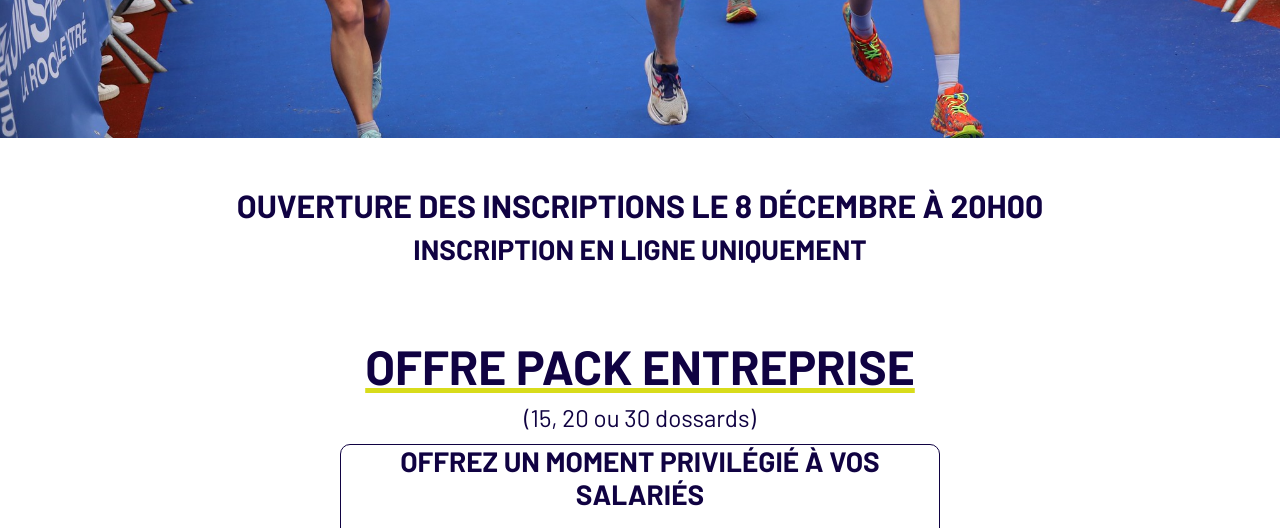
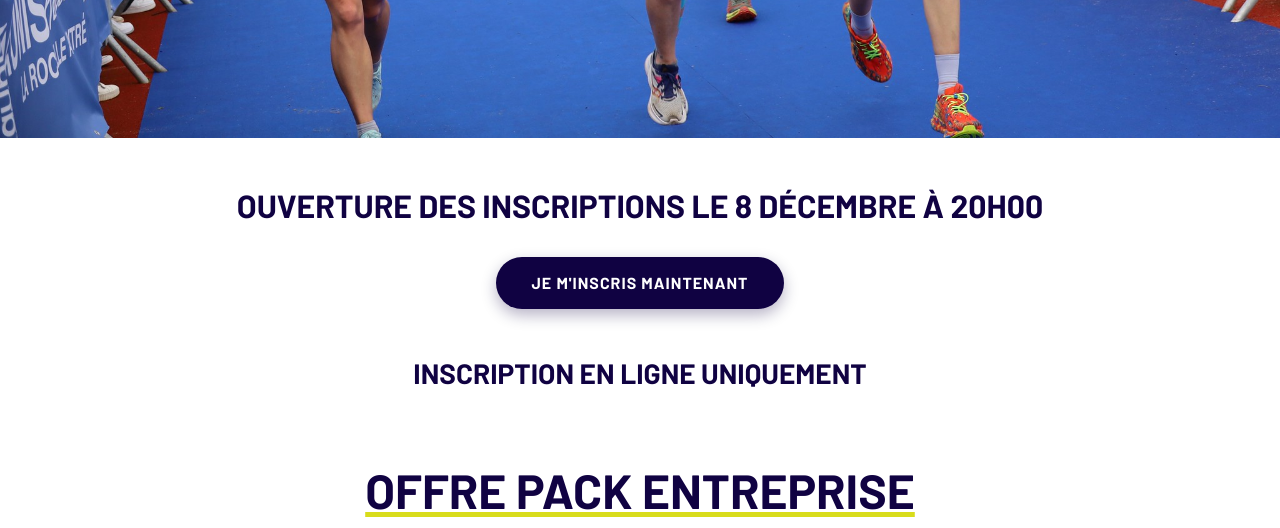
Before and after one commit to Julien0927/Semi-Marathon-LR, a PHP site: page /inscriptions.php in a window 1280 px wide. Shown: the part 789-1317 px from the top of the page. Run offline with PHP 8.4, Linux system fonts and the light colour scheme.

Commit message:
MAJ compteur iinscriptions

```diff
--- a/assets/css/style.css
+++ b/assets/css/style.css
@@ -72,6 +72,54 @@ ul.navbar-nav li a
   box-shadow: 0 6px 15px rgba(83, 57, 230, 0.3);
 }
 
+.btn-inscription {
+  display: inline-block;
+  padding: 14px 36px;
+  background-color: #100242;
+  color: #ffffff;
+  font-family: 'Barlow', sans-serif;
+  font-size: 16px;
+  font-weight: 700;
+  text-transform: uppercase;
+  border-radius: 50px;
+  text-decoration: none;
+  letter-spacing: 1px;
+  transition: all 0.3s ease;
+  box-shadow: 0 6px 15px rgba(16, 2, 66, 0.3);
+}
+
+/* Effet au survol */
+.btn-inscription:hover {
+  background-color: #D8DC1B;
+  color: #100242;
+  transform: translateY(-3px);
+  box-shadow: 0 10px 20px rgba(16, 2, 66, 0.4);
+}
+
+
+.btn-inscriptions {
+  display: inline-block;
+  padding: 14px 36px;
+  background-color: #0a2986;
+  color: #D8DC1B;
+  font-family: 'Barlow', sans-serif;
+  font-size: 16px;
+  font-weight: 700;
+  text-transform: uppercase;
+  border-radius: 50px;
+  text-decoration: none;
+  letter-spacing: 1px;
+  transition: all 0.3s ease;
+  box-shadow: 0 6px 15px rgba(16, 2, 66, 0.3);
+}
+
+/* Effet au survol */
+.btn-inscriptions:hover {
+  background-color: #D8DC1B;
+  color: #0a2986;
+  transform: translateY(-3px);
+  box-shadow: 0 10px 20px rgba(16, 2, 66, 0.4);
+}
 
 .club
 {
@@ -640,9 +688,11 @@ fieldset
 
 .eventTitle {
  font-family: 'Barlow', sans-serif;
-  font-size: 1.5rem;
-  font-weight: 700;
+ font-size: 1.5rem;
+ font-weight: 700;
  color: #0a2986;
+ text-align: center;
+ white-space: nowrap;
 }
 
 .countdown {
--- a/assets/js/script.js
+++ b/assets/js/script.js
@@ -10,16 +10,17 @@ window.scroll({
   });
 
 // Définir la date de la course (à modifier selon vos besoins)
-const raceDate = new Date('2025-03-16T08:30:00').getTime();
+const raceDate = new Date('2025-12-08T20:00:00').getTime();
 
 function updateCountdown() {
     const now = new Date().getTime();
     const timeLeft = raceDate - now;
 
     if (timeLeft <= 0) {
-        document.getElementById('message').textContent = "C'EST PARTI !";
-        document.getElementById('gif').style.display = 'block';
+        /* document.getElementById('message').textContent = "C'EST PARTI !"; */
+        /* document.getElementById('gif').style.display = 'block'; */
         document.querySelectorAll('.number').forEach(el => el.textContent = '00');
+        document.getElementById('btn-inscriptions').style.display = 'block';
         return;
     }
 
--- a/inscriptions.php
+++ b/inscriptions.php
@@ -15,6 +15,11 @@ require_once ('templates/header.php');
     <!-- <a href=" https://www.klikego.com/inscription/semi-marathon-de-la-rochelle-2025/course-a-pied-running/1419371741424-31"><img src="assets/images/logoKlikegoV2.png" class=" klikego img-fluid mb-2"></a>
     <p class="italic">Cliquez sur le logo pour accéder à la plateforme d'inscription</p> -->
     <h2>Ouverture des inscriptions le 8 décembre à 20h00</h2>
+    <div class="text-center mt-4 mb-5">
+        <a href="https://www.finishers.com/course/semi-marathon-de-la-rochelle" class="btn-inscription">
+            Je m'inscris maintenant
+        </a>
+    </div>
     <h3>Inscription en ligne uniquement</h3>
 
 </div>
@@ -29,11 +34,9 @@ require_once ('templates/header.php');
                     <li>- Mise à disposition sur le village arrivée d'un Tivoli et d'un espace privatif.</li>
                     <li>- Vous pourrez y déposer vos effets avant la course, les récupérer juste après l'arrivée.</li>
                     <li>- Ravitaillement personnalisé dans votre espace réservé.</li>
-                    <!-- <li>- Inscriptions incluses dans le pack (15, 20 ou 30 dossards).</li> -->
                     <li>- Vos couleurs dans l'espace partenaires (banderoles, oriflammes).</li>
                     <li>- Les dossards sont envoyés directement à votre entreprise.</li>
                 </ul>
-            <!--<p>Contacter Olivier au 06 73 05 49 50 pour en savoir plus.</p>-->
         </fieldset>
     </div>
 </div>
```
Also changed, not shown: partenaires.php (+4 -4 lines), templates/modalcomplet.php (+8 -3 lines).
